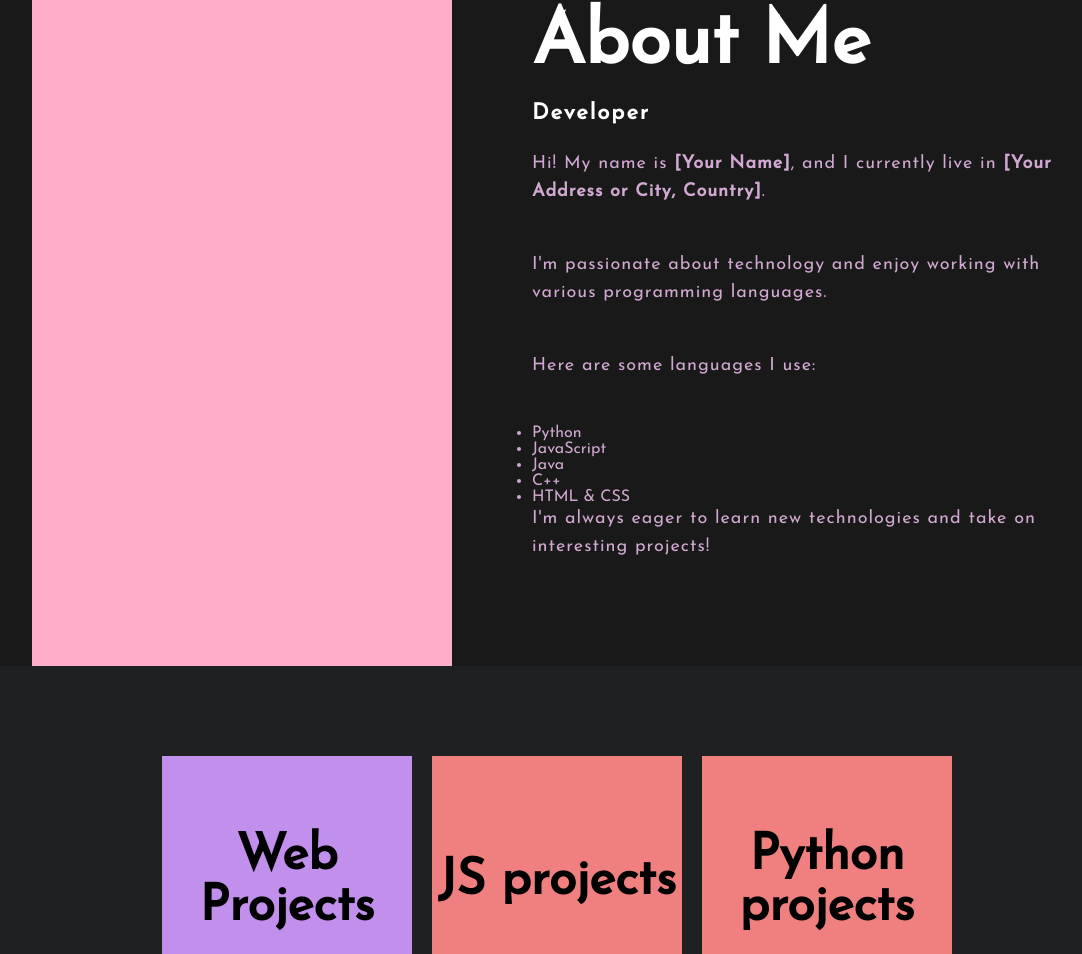
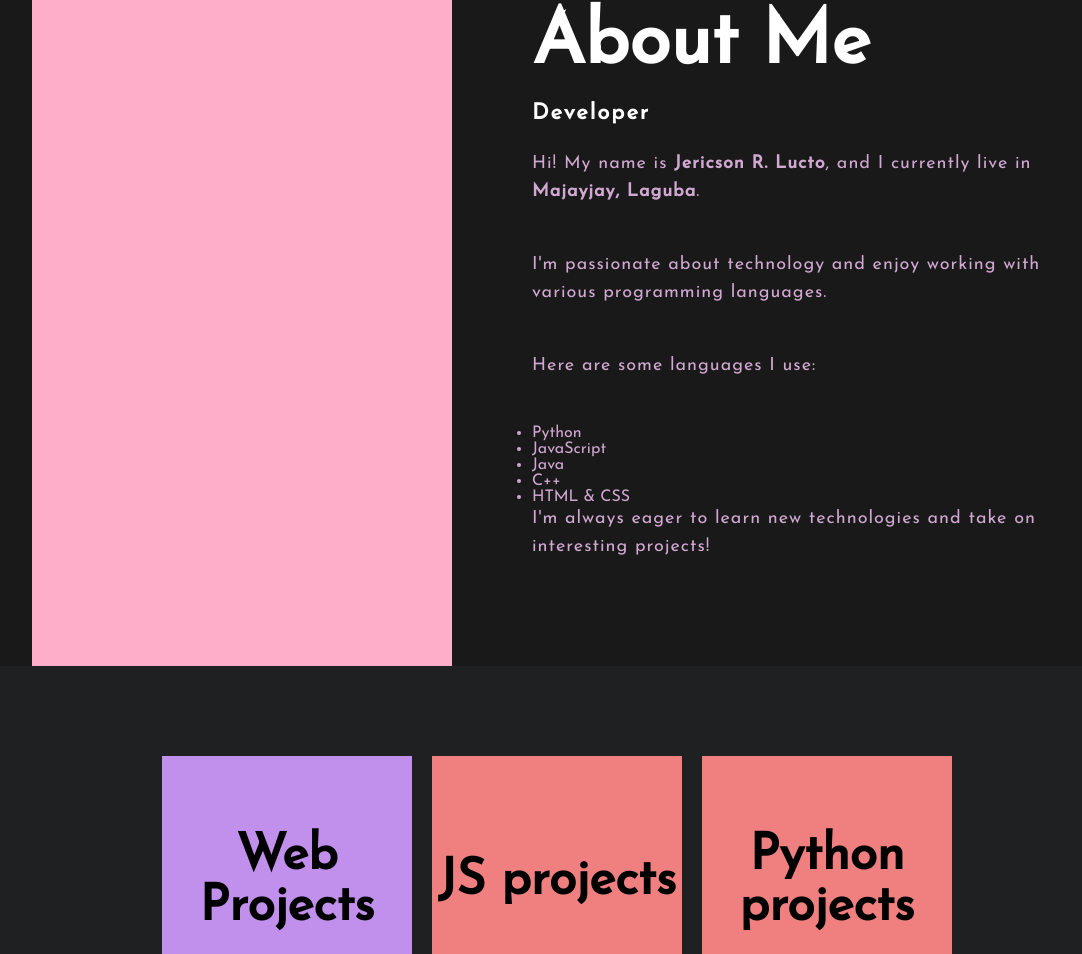
Before and after one commit to Jlucto/Portfolio-1.2, a website: page main/index.html in a window 1280 px wide. Shown: the part 854-1808 px from the top of the page, without its empty margins (83-1165 px from the left). Drawn offline with nearby package versions, Linux system fonts and the light colour scheme.

Commit message:
Update index.html

```diff
--- a/main/index.html
+++ b/main/index.html
@@ -91,7 +91,7 @@
 		<div class="about-text">
 			<h2>About Me</h2>
 			<h5>Developer</h5>
-			<p>Hi! My name is <strong>[Your Name]</strong>, and I currently live in <strong>[Your Address or City, Country]</strong>.</p>
+			<p>Hi! My name is <strong>Jericson R. Lucto</strong>, and I currently live in <strong>Majayjay, Laguba</strong>.</p>
   <p>I'm passionate about technology and enjoy working with various programming languages.</p>
   <p>Here are some languages I use:</p>
   <ul>
```
